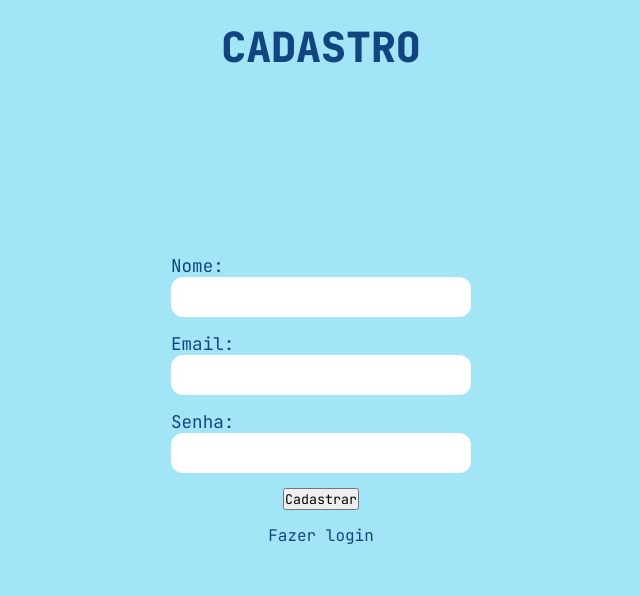
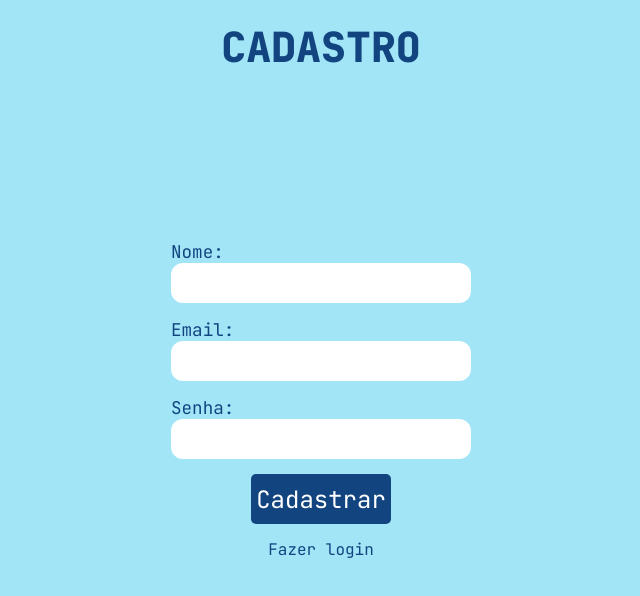
Before and after one commit to MatheusLRocha/Projeto-TCC, a React (Vite) app: page /cadastro in a window 1280 px wide. Shown: the top 596 px of the page, without its empty margins (319-959 px from the left). Built offline with nearby package versions, Linux system fonts and the light colour scheme.

Commit message:
atualização tcc

```diff
--- a/src/css/style.css
+++ b/src/css/style.css
@@ -22,6 +22,21 @@
   border-radius: 12px;
   border: none;
 }
+.container-cad_log button {
+  width: 8.7rem;
+  height: 3.1rem;
+  background-color: #124580;
+  border-radius: 5px;
+  border: none;
+  color: white;
+  font-size: clamp(1.1rem, 3vw, 1.5rem);
+  cursor: pointer;
+  text-align: center;
+  display: flex;
+  justify-content: center;
+  align-items: center;
+}
+
 * {
   margin: 0;
   padding: 0;
@@ -435,7 +450,7 @@ header #menuIcon {
 }
 .sup-resp article a {
   min-height: 120px;
-  width: 120px;
+  width: 150px;
   display: flex;
   justify-content: center;
   align-items: center;
@@ -444,8 +459,8 @@ header #menuIcon {
   padding: 10px;
 }
 .sup-resp article a img {
-  width: 150px;
-  height: 150px;
+  width: 140px;
+  height: 140px;
 }
 
 .sup-resp header {
--- a/src/sass/_extends.scss
+++ b/src/sass/_extends.scss
@@ -27,5 +27,6 @@
 
     & button {
         // @include btn(120px, 50px, 1.2rem)
+        @include btn(6.2rem, 8.7rem, 9.3rem, 2.5rem, 3.1rem, 5rem, 3vw);
     }
 }
```
Also changed, not shown: src/sass/style.scss (+6 -6 lines), 1 other file (tests, documents, lock files or other folders).
